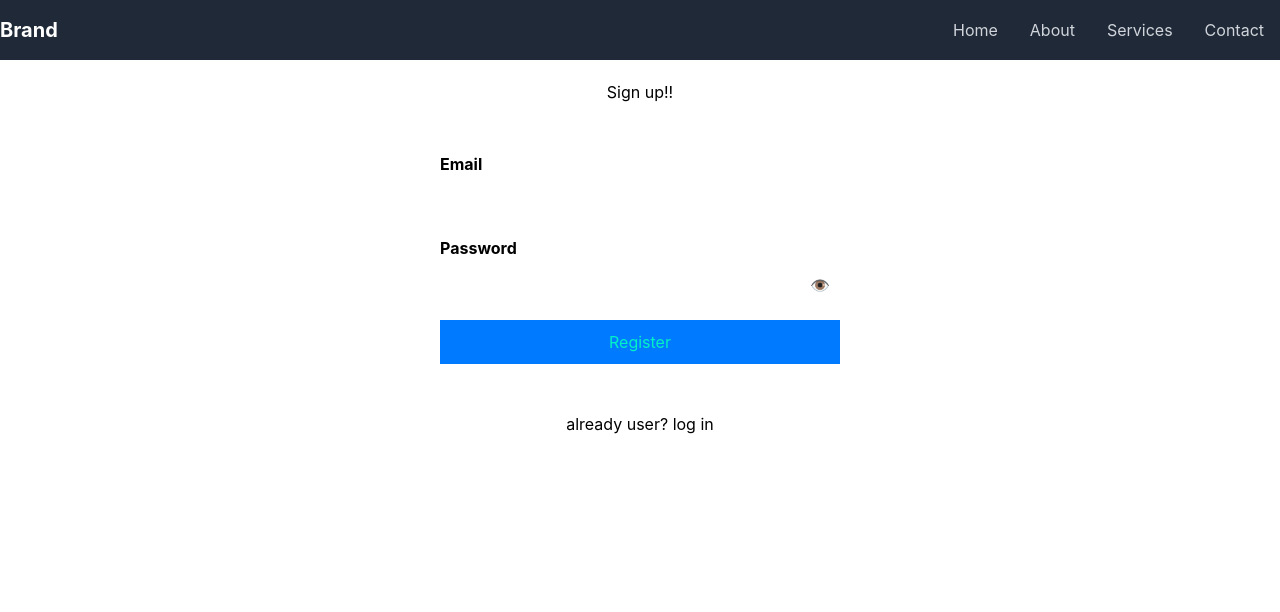
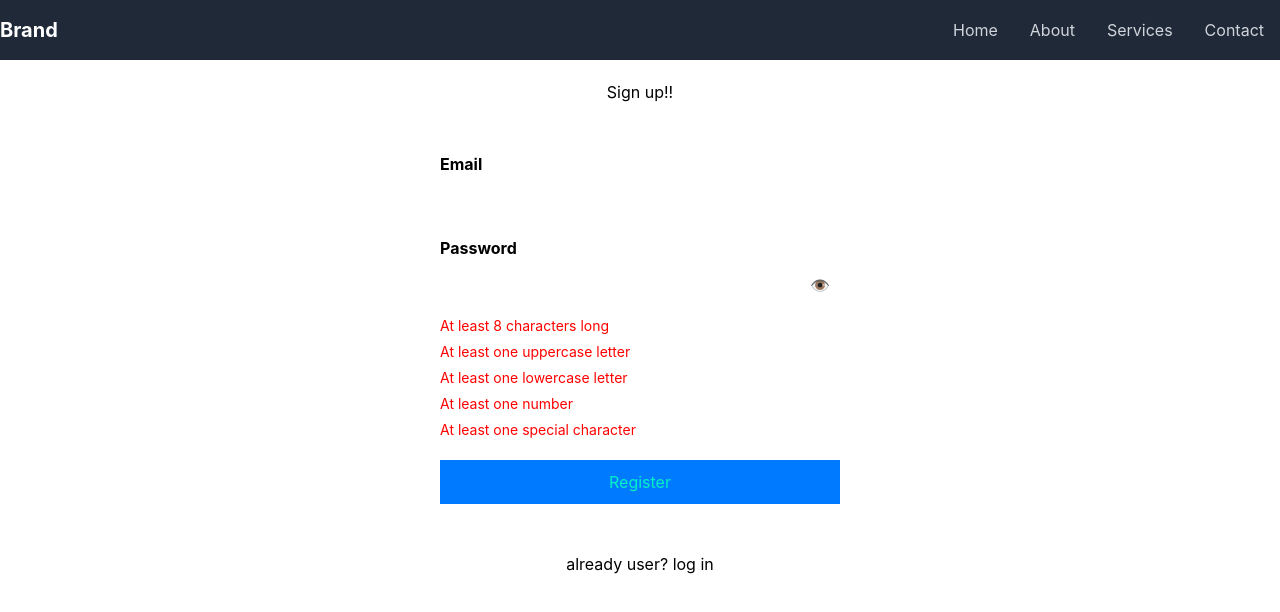
Before and after one commit to nayangupta0503/react-demo, a React (Create React App) app: page / in a window 1280 px wide. Shown: the top 612 px of the page. Built offline with nearby package versions, Linux system fonts and the light colour scheme.

Commit message:
validation enhanced

```diff
--- a/src/App.jsx
+++ b/src/App.jsx
@@ -9,6 +9,7 @@ export default function App() {
   const navigate = useNavigate();
   const [showPassword, setShowPassword] = useState(false);
   const [passwordError, setPasswordError] = useState('');
+  const [passwordValidation, setPasswordValidation] = useState({});
   const [password, setPassword] = useState('');
 
   const validatePassword = (password) => {
@@ -18,26 +19,20 @@ export default function App() {
     const hasNumber = /[0-9]/.test(password);
     const hasSpecialChar = /[!@#$%^&*(),.?":{}|<>]/.test(password);
 
-    if (password.length < minLength) {
-      return `Password must be at least ${minLength} characters long.`;
-    }
-    if (!hasUpperCase) {
-      return 'Password must contain at least one uppercase letter.';
-    }
-    if (!hasLowerCase) {
-      return 'Password must contain at least one lowercase letter.';
-    }
-    if (!hasNumber) {
-      return 'Password must contain at least one number.';
-    }
-    if (!hasSpecialChar) {
-      return 'Password must contain at least one special character.';
-    }
-    return '';
+    return {
+      minLength: password.length >= minLength,
+      hasUpperCase,
+      hasLowerCase,
+      hasNumber,
+      hasSpecialChar,
+    };
   };
 
   const submit = async (event) => {
     event.preventDefault();
+
+    const passwordValidationResult = validatePassword(password);
+    const isPasswordValid = Object.values(passwordValidationResult).every(Boolean);
 
     const passwordValidationMessage = validatePassword(password);
     if (passwordValidationMessage) {
@@ -74,6 +69,14 @@ export default function App() {
     setShowPassword(!showPassword);
   };
 
+  const handlePasswordChange = (e) => {
+    const newPassword = e.target.value;
+    setPassword(newPassword);
+    setPasswordValidation(validatePassword(newPassword));
+  };
+
+  const { minLength, hasUpperCase, hasLowerCase, hasNumber, hasSpecialChar } = passwordValidation;
+
   return (
     <>
     <div className="form-container">
@@ -93,17 +96,20 @@ export default function App() {
           type={showPassword ? 'text' : 'password'}
           id="password"
           value={password}
-          onChange={(e) =>{
-            setPassword(e.target.value);
-            setPasswordError('');
-          }}
+          onChange={handlePasswordChange}
           required
           />
         <button type="button" className="eye-button" onClick={togglePasswordVisibility}>
               {showPassword ? '🙈' : '👁️'}
             </button>
         </div>
-        {passwordError && <p className="error-message">{passwordError}</p>}
+        <div className="password-requirements">
+            {!minLength && <p className="invalid">At least 8 characters long</p>}
+            {!hasUpperCase && <p className="invalid">At least one uppercase letter</p>}
+            {!hasLowerCase && <p className="invalid">At least one lowercase letter</p>}
+            {!hasNumber && <p className="invalid">At least one number</p>}
+            {!hasSpecialChar && <p className="invalid">At least one special character</p>}
+          </div>
         </div>
         <button className="submit-button" type="submit" id="submit">
           Register
--- a/src/style/signup.css
+++ b/src/style/signup.css
@@ -74,3 +74,16 @@
     font-size: 14px;
     margin-top: 5px;
   }
+
+  .password-requirements {
+    margin-top: 10px;
+  }
+
+  .password-requirements p {
+    margin: 5px 0;
+    font-size: 14px;
+  }
+
+  .invalid {
+    color: red;
+  }
```
